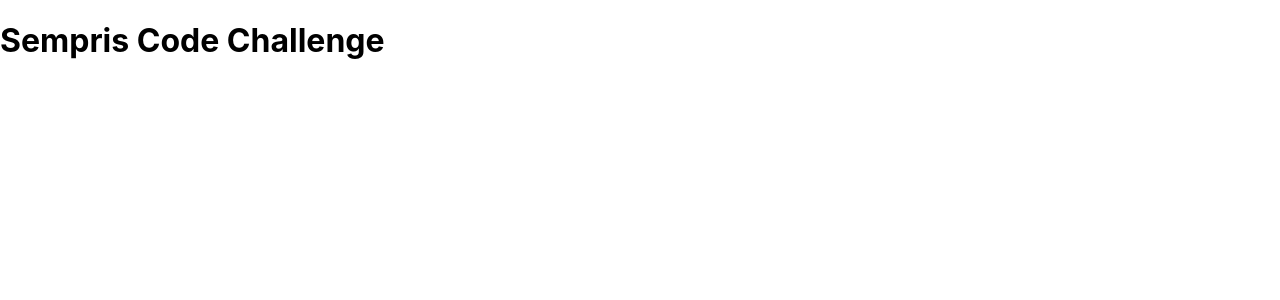
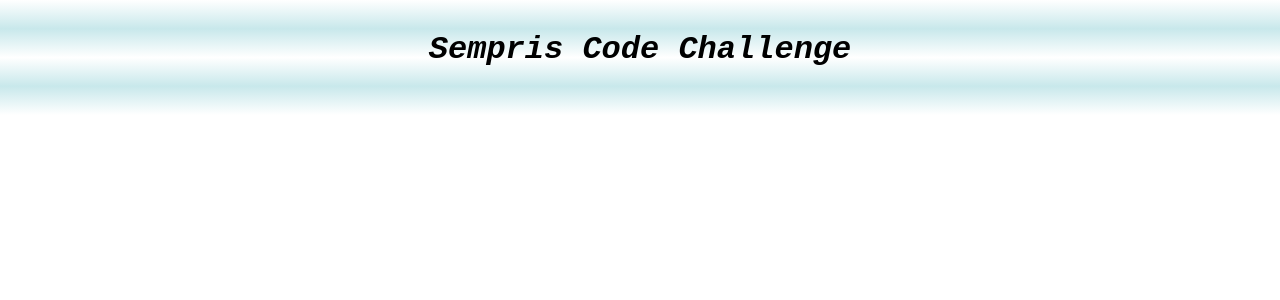
Before and after one commit to Maxwell1126/sempris-code-challenge, a React (Create React App) app: page / in a window 1280 px wide. Shown: the top 300 px of the page. Built offline with nearby package versions, Linux system fonts and the light colour scheme.

Commit message:
Added styling to header.

```diff
--- a/src/Header/Header.css
+++ b/src/Header/Header.css
@@ -0,0 +1,10 @@
+.head{
+    padding-top:10px;
+    background-image: linear-gradient(white,#C8E8EB, white,#C8E8EB,white);
+    font-family: Courier New;
+    font-style: oblique;
+    text-align: center;
+    padding-bottom: 5px;
+    margin-bottom: 5px;
+    height:100px;
+}
--- a/src/Header/Header.js
+++ b/src/Header/Header.js
@@ -1,4 +1,5 @@
 import React, { Component } from 'react';
+import './Header.css';
 
 class Header extends Component {
     constructor(props) {
@@ -6,7 +7,7 @@
     }
     render() {
         return (
-            <header>
+            <header className="head">
                 <h1>Sempris Code Challenge</h1>
             </header>
         )
```
